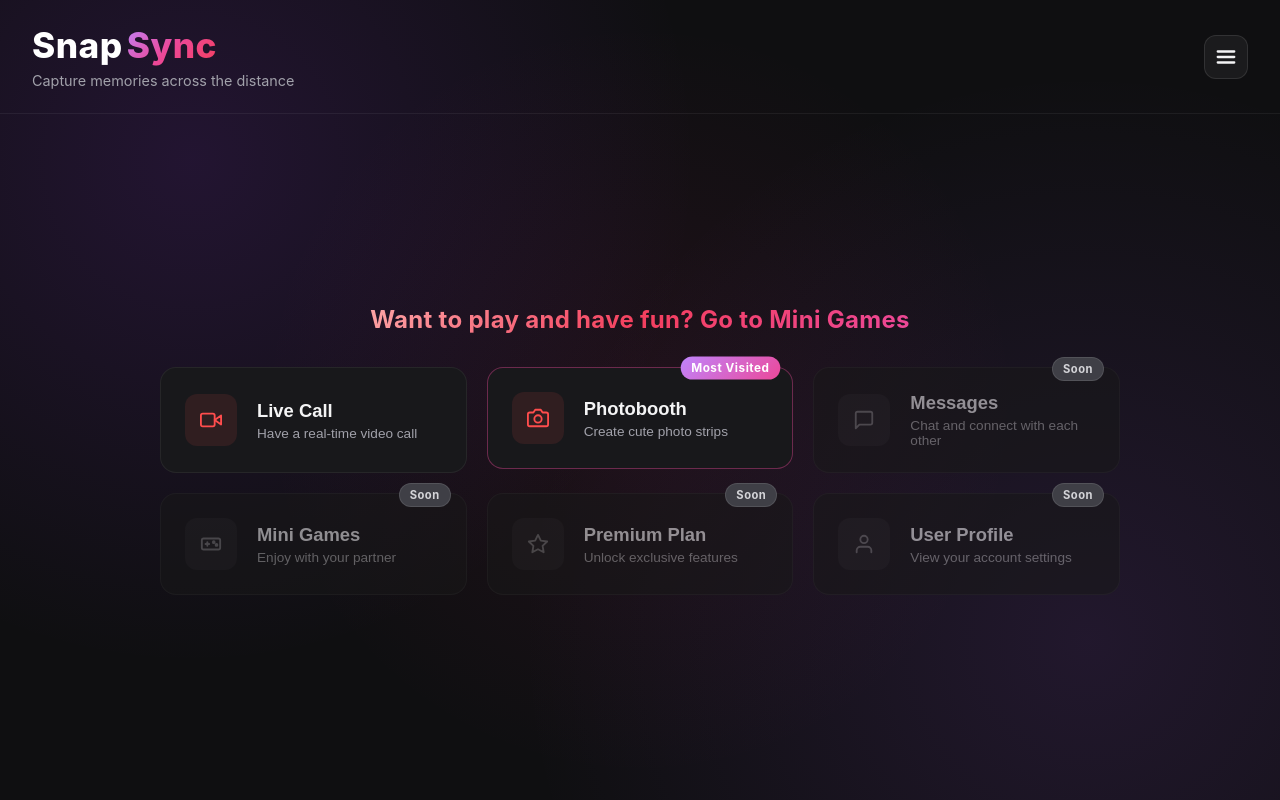
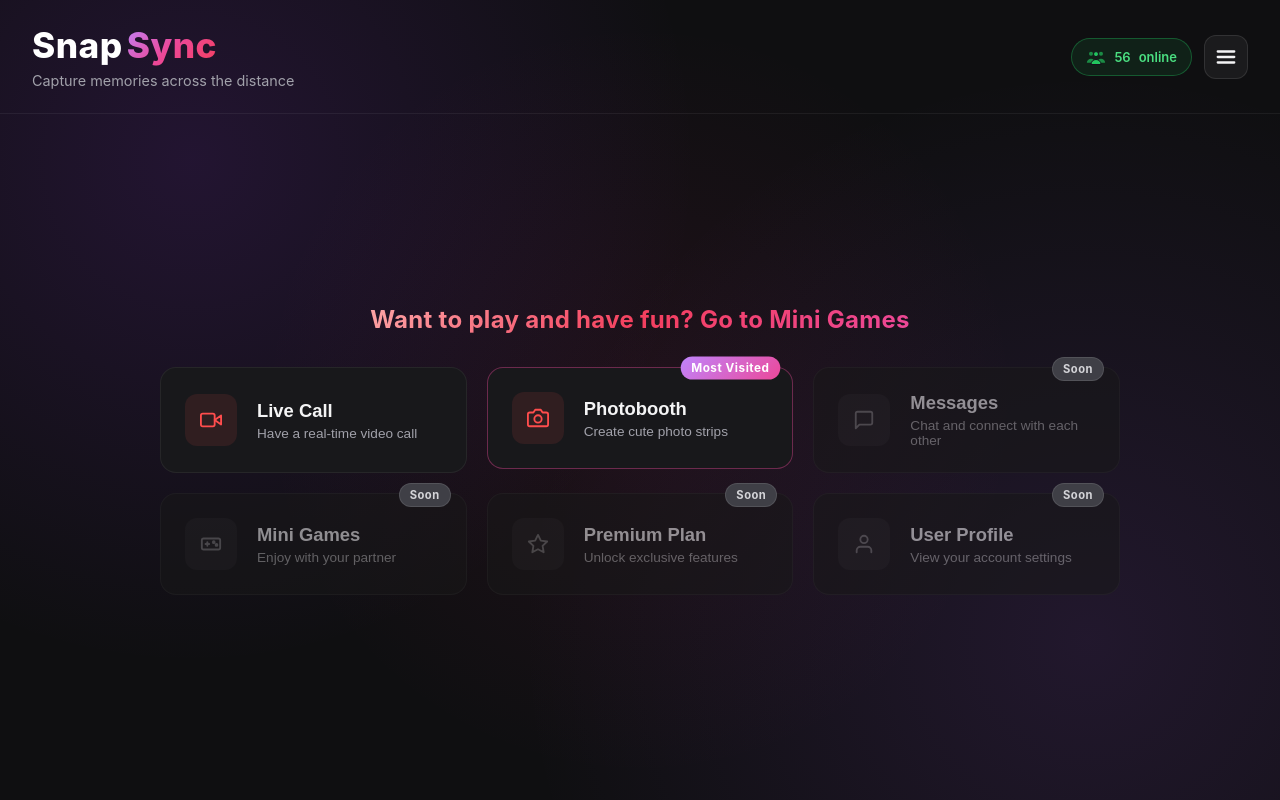
Before and after one commit to MarcGit-1proj/PhotoboothLDR-web-app, a React (Vite) app: page /main in a window 1280 px wide. Built offline with nearby package versions, Linux system fonts and the light colour scheme.

Commit message:
new features added for online users

```diff
--- a/src/components/Main-page.jsx
+++ b/src/components/Main-page.jsx
@@ -16,6 +16,34 @@ export default function MainPage() {
   // Settings States
   const [isLightMode, setIsLightMode] = useState(false);
   const [autoReconnect, setAutoReconnect] = useState(true);
+
+  // Simulated online users: drops every 30 seconds, rises every 20 seconds, repeating
+  const [onlineCount, setOnlineCount] = useState(56);
+
+  useEffect(() => {
+    const MIN = 40;
+    const MAX = 90;
+    const rand = (a, b) => Math.floor(Math.random() * (b - a + 1)) + a;
+    let current = 56;
+
+    const change = (delta) => {
+      const next = Math.min(MAX, Math.max(MIN, current + delta));
+      if (next === current) return;
+      current = next;
+      setOnlineCount(current);
+    };
+
+    // every 30 seconds: drops a little
+    const dropInterval = setInterval(() => change(-rand(1, 3)), 30000);
+
+    // every 20 seconds: rises a little
+    const riseInterval = setInterval(() => change(rand(1, 2)), 20000);
+
+    return () => {
+      clearInterval(dropInterval);
+      clearInterval(riseInterval);
+    };
+  }, []);
 
   // 30 Simple Feature Quotes
   const quotes = [
@@ -141,7 +169,47 @@ export default function MainPage() {
           <p>Capture memories across the distance</p>
         </div>
 
-        <div className="header-right">
+        <div className="header-right" style={{ display: 'flex', alignItems: 'center', gap: '12px' }}>
+          {/* Online Users Indicator */}
+          <style>{`
+            @keyframes onlineCountPop {
+              0% { transform: translateY(-5px); opacity: 0.3; }
+              100% { transform: translateY(0); opacity: 1; }
+            }
+          `}</style>
+          <div
+            style={{
+              display: 'flex',
+              alignItems: 'center',
+              gap: '8px',
+              padding: '8px 14px',
+              borderRadius: '999px',
+              background: 'rgba(34, 197, 94, 0.1)',
+              border: '1px solid rgba(34, 197, 94, 0.35)',
+              color: '#4ade80',
+              fontSize: '13px',
+              fontWeight: 600,
+              whiteSpace: 'nowrap'
+            }}
+            title="Users online now"
+          >
+            <svg width="20" height="20" viewBox="0 0 24 24" fill="#22c55e" aria-hidden="true">
+              {/* back-left person */}
+              <circle cx="6" cy="8" r="2.4" opacity="0.65" />
+              <path d="M1 19c0-3 2.2-5 5-5s5 2 5 5z" opacity="0.65" />
+              {/* back-right person */}
+              <circle cx="18" cy="8" r="2.4" opacity="0.65" />
+              <path d="M13 19c0-3 2.2-5 5-5s5 2 5 5z" opacity="0.65" />
+              {/* front person */}
+              <circle cx="12" cy="8.5" r="3" stroke="#150f1c" strokeWidth="1.2" />
+              <path d="M6 21c0-3.6 2.7-6 6-6s6 2.4 6 6z" stroke="#150f1c" strokeWidth="1.2" />
+            </svg>
+            <span key={onlineCount} style={{ display: 'inline-block', animation: 'onlineCountPop 0.35s ease-out' }}>
+              {onlineCount}
+            </span>
+            online
+          </div>
+
           <div className="burger-menu-container">
             <button className={`burger-btn ${menuOpen ? 'open' : ''}`} onClick={handleToggleMenu}>
               {menuOpen && !isClosing ? (
```
